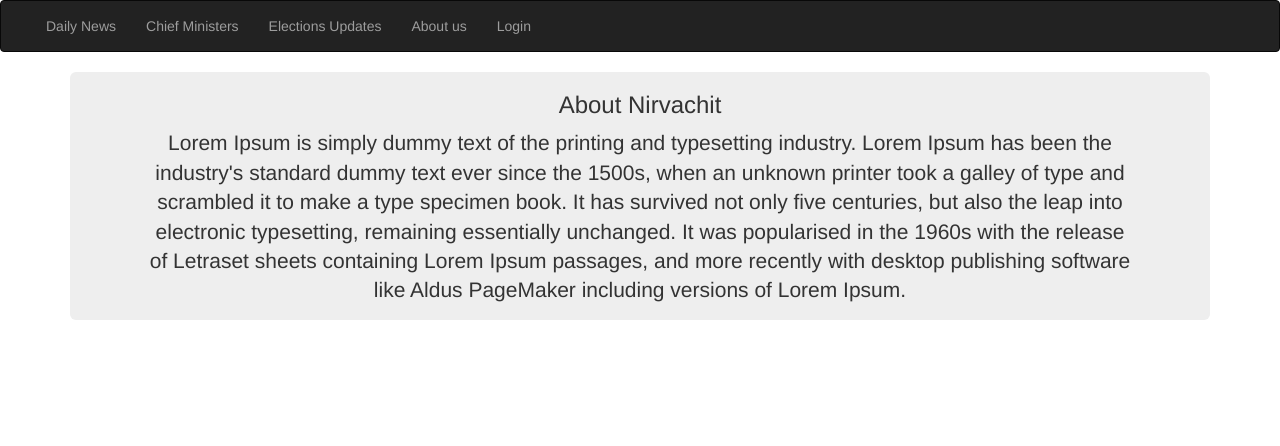
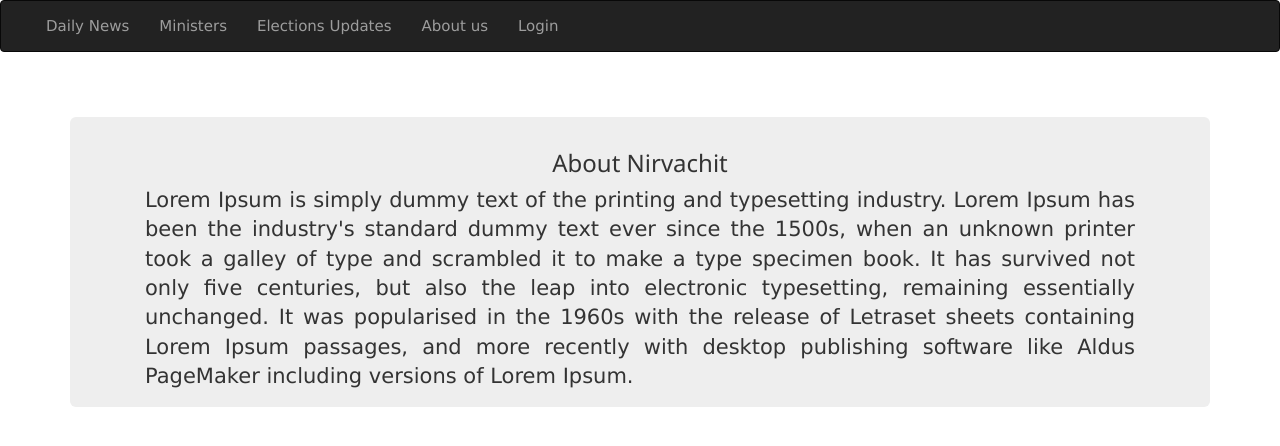
Before and after one commit to gautamamber/Django-social-media-application, a Django app: page /nirvachit/about/ in a window 1280 px wide. Shown: the top 446 px of the page. Run offline with Django 3.2, Linux system fonts and the light colour scheme; some libraries are stand-ins or nearby versions.

Commit message:
about page updated

```diff
--- a/pollapp/templates/base.html
+++ b/pollapp/templates/base.html
@@ -162,7 +162,7 @@ input[type=submit]:hover {
 
         <li><a href="/nirvachit/news/">Daily News</a></li>
         <!-- <li><a href="/nirvachit/former_minister/">Former Ministers</a></li> -->
-        <li><a href="/nirvachit/former_minister/">Chief Ministers</a></li>
+        <li><a href="/nirvachit/former_minister/">Ministers</a></li>
           <li><a href="/nirvachit/election_updates/">Elections Updates</a></li>
           <li><a href="/nirvachit/about/">About us</a></li>
 
--- a/pollapp/templates/pollapp/about.html
+++ b/pollapp/templates/pollapp/about.html
@@ -1,11 +1,15 @@
 		{% extends 'base.html' %}
 {% block body %}
 
+	<link rel="stylesheet" href="https://www.w3schools.com/w3css/4/w3.css">
+<br>
+<br>
 <div class="container">
 	<div class="jumbotron jumbotron-fluid">
+	<br>
   <div class="container">
     <center><h3 class="display-4">About Nirvachit</h3></center>
-    <center><p class="lead">Lorem Ipsum is simply dummy text of the printing and typesetting industry. Lorem Ipsum has been the industry's standard dummy text ever since the 1500s, when an unknown printer took a galley of type and scrambled it to make a type specimen book. It has survived not only five centuries, but also the leap into electronic typesetting, remaining essentially unchanged. It was popularised in the 1960s with the release of Letraset sheets containing Lorem Ipsum passages, and more recently with desktop publishing software like Aldus PageMaker including versions of Lorem Ipsum.</p></center>
+    <center><p class="lead w3-justify" >Lorem Ipsum is simply dummy text of the printing and typesetting industry. Lorem Ipsum has been the industry's standard dummy text ever since the 1500s, when an unknown printer took a galley of type and scrambled it to make a type specimen book. It has survived not only five centuries, but also the leap into electronic typesetting, remaining essentially unchanged. It was popularised in the 1960s with the release of Letraset sheets containing Lorem Ipsum passages, and more recently with desktop publishing software like Aldus PageMaker including versions of Lorem Ipsum.</p></center>
   </div>
 </div>
 </div>
```
